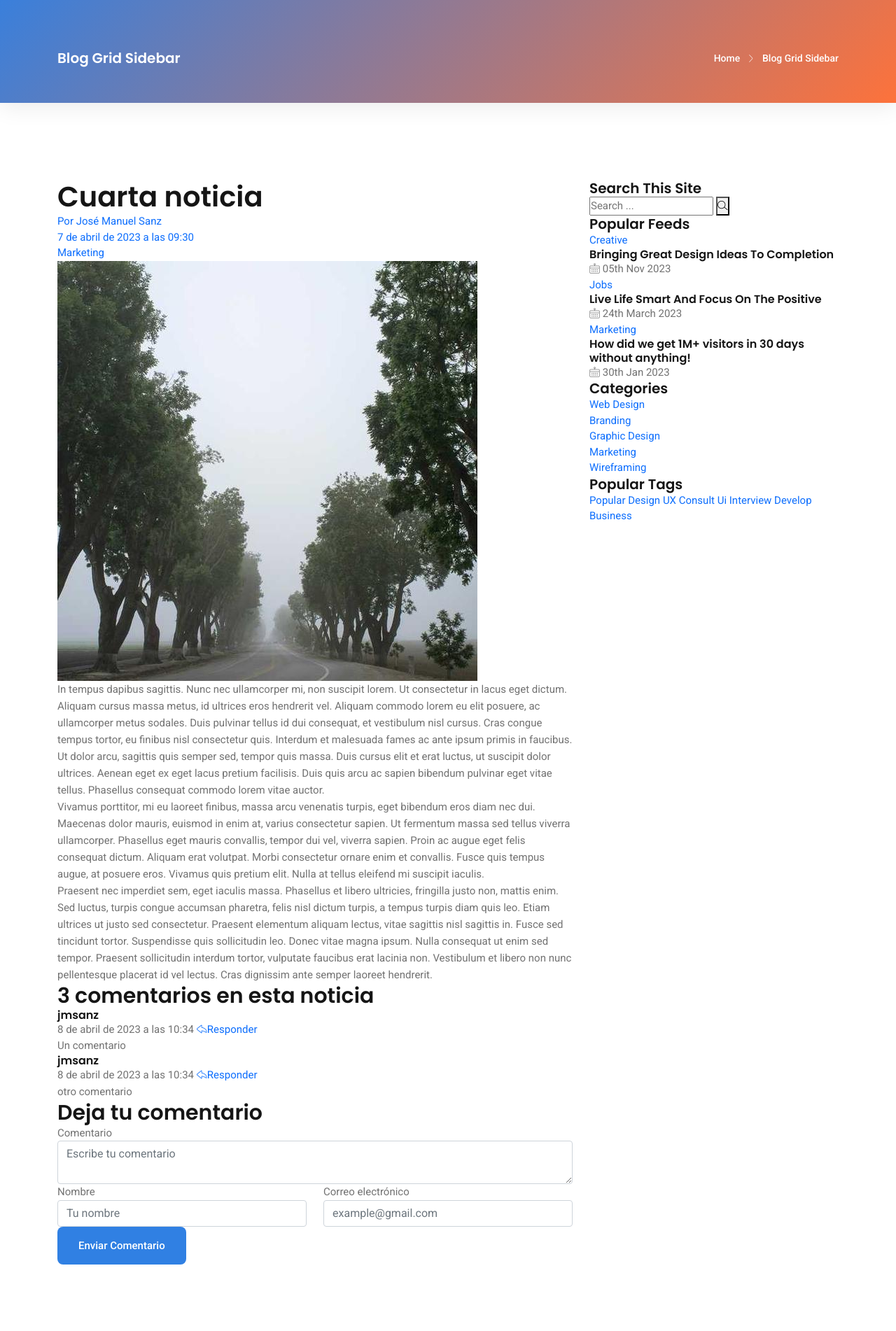
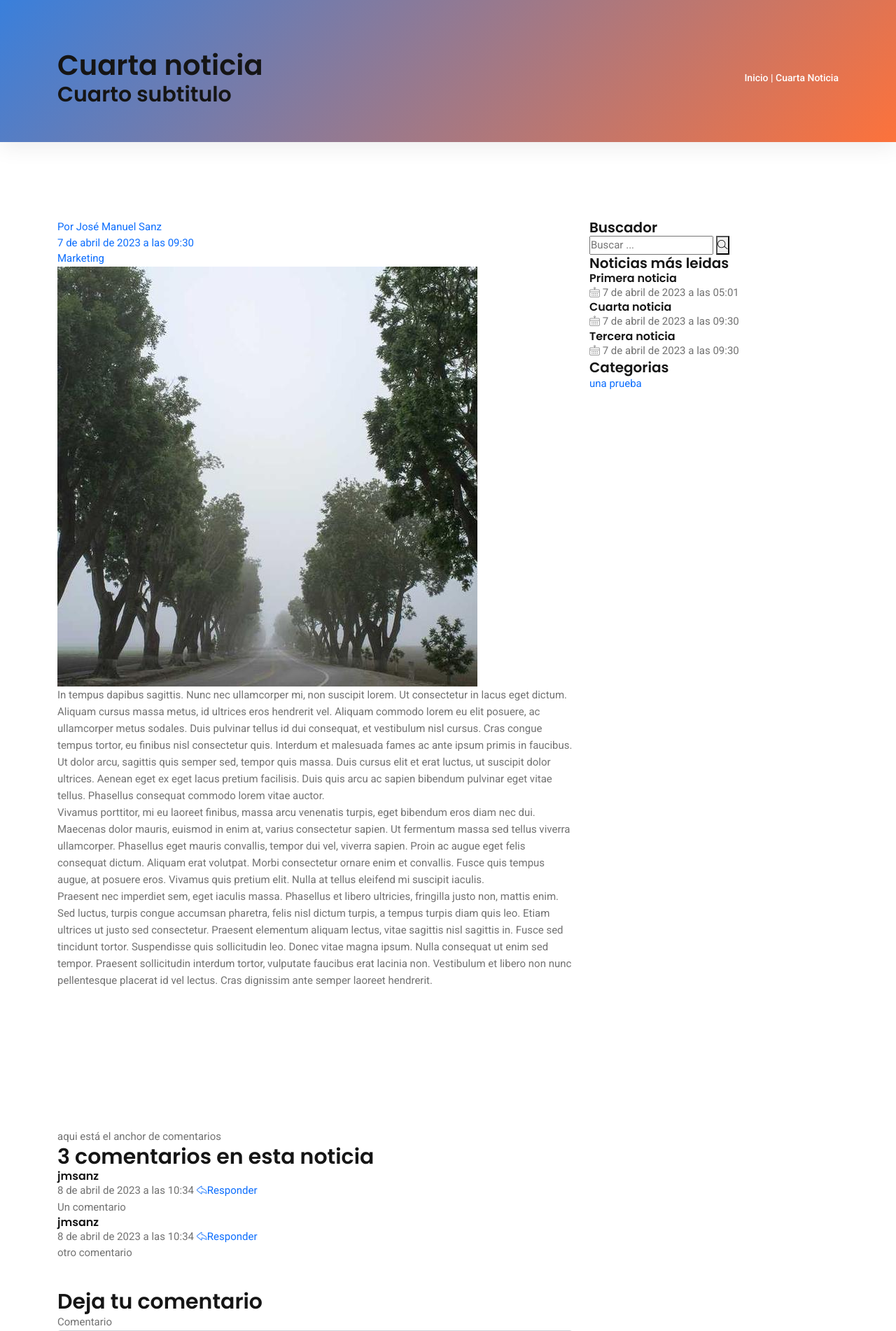
Before and after one commit to jmsanzprieto/webpersonal, a Django app: a page that uses core/templates/core/base.html in a window 1280 px wide. Shown: the part 71-1973 px from the top of the page at 70% size. Run offline with Django 4.2, Linux system fonts and the light colour scheme; data comes from the database, SQL or seed files in the repository; both versions use the stored data as it was after the commit; some libraries are stand-ins or nearby versions.

Commit message:
Añadido el buscador y las categorias, con sus respectivas vistas

```diff
--- a/blog/templates/blog/noticia.html
+++ b/blog/templates/blog/noticia.html
@@ -5,22 +5,11 @@
     {% for noticias in noticias %}
     <!-- INCLUIMOS EL CONTENIDO QUE VARIA DENTRO  DEL BLOCK CONTENT -->
     {% block content %}
-    {%  if 'OK' in request.GET %}
-    <div class="text-center mb-3">
-        <div class="fw-bolder alert alert-success"><span class="text-success">  El comentario se ha guardado correctamente</span></div>
-    </div>
-    {% endif %}
-    {%  if 'KO' in request.GET %}
-        <div class="text-center mb-3">
-            <div class="fw-bolder alert alert-danger"><span class="text-danger">  Se ha producido un error guardando el comentario</span></div>
-        </div>
-    {% endif %}
     <div class="blog-single">
     <div class=single-inner>
     <div class=post-details>
     <div class=main-content-head>
     <div class=meta-information>
-    <h2 class=post-title>{{noticia.titulo}} </h2>
 
     <ul class=meta-info>
     <li>
@@ -47,6 +36,10 @@
     </div>
 
     <!-- COMENTARIOS -->
+
+    <a name="comentario" style="margin-top: 200px;">aqui está el anchor de comentarios</a>
+
+
     <div class=post-comments>
     <h3 class=comment-title><span> {{ noticia.comentarios.count }} comentarios en esta noticia</span></h3>
 
@@ -68,8 +61,18 @@
     {% endfor %}
     </ul>
     </div>
-
-
+    <div class="mensajes" style="padding: 20px;">
+    {%  if 'OK' in request.GET %}
+    <div class="text-center mb-3">
+        <div class="alert alert-success"><span class="text-success">  El comentario se ha guardado correctamente</span></div>
+    </div>
+    {% endif %}
+    {%  if 'KO' in request.GET %}
+        <div class="text-center mb-3">
+            <div class="alert alert-danger"><span class="text-danger">  Se ha producido un error guardando el comentario</span></div>
+        </div>
+    {% endif %}
+</div>
     <div class=comment-form>
     <h3 class=comment-reply-title>Deja tu comentario</h3>
     <form id="ComentarioForm" action="{% url 'procesar_comentario' %}" method="POST">
--- a/blog/views.py
+++ b/blog/views.py
@@ -4,7 +4,7 @@
 from django.urls import reverse
 
 # Importamos el modelo para acceder a la bd
-from .models import Blog,Comentario
+from .models import Blog,Comentario,Categoria
 
 
 # Importamos el formulario que hemos creado
@@ -34,7 +34,31 @@
         comentarios_aprobados = self.object.comentarios.filter(aprobado=True)
         context['comentarios_aprobados'] = comentarios_aprobados
 
+        # Llamar al método aumentar_visitas() del modelo Blog
+        self.object.aumentar_visitas()
+
         return context
+
+# Mostramos las noticias de una categoria concreta
+class categoria(DetailView):
+    model = Categoria
+    template_name = 'blog/categoria.html'
+    context_object_name = 'categoria'
+    slug_field = 'slug'
+
+    def get_context_data(self, **kwargs):
+        context = super().get_context_data(**kwargs)
+
+        # Obtener la categoría actual
+        categoria_actual = self.get_object()
+
+        # Obtener todas las noticias relacionadas con la categoría actual
+        noticias = categoria_actual.noticias.all()
+
+        context['noticias'] = noticias
+        return context
+
+
 
 
 # Guardar comentarios
@@ -54,11 +78,17 @@
         try:
             blog = Blog.objects.get(slug=nombre_pagina)
         except Blog.DoesNotExist:
-            return redirect('/blog/'+nombre_pagina+"?KO")
+            return redirect('/blog/'+nombre_pagina+"?KO#comentario")
 
         # Agregar el objeto Blog al campo de ManyToManyField del modelo Comentario
         comentario.save() # Guardar el comentario para obtener un ID
         comentario.blog.add(blog) # Agregar el objeto Blog
         comentario.save() # Guardar el comentario con la relación ManyToManyField actualizada
 
-        return redirect('/blog/'+nombre_pagina+"?OK")
+        return redirect('/blog/'+nombre_pagina+"?OK#comentario")
+
+# Buscar resultados
+def buscar_noticias(request):
+    query = request.POST.get('cadena')
+    resultado = Blog.buscar(query)
+    return render(request, 'blog/resultado.html', {'resultados': resultado})
--- a/core/templates/core/base.html
+++ b/core/templates/core/base.html
@@ -6,7 +6,18 @@
     {% load static %}
     <meta charset="utf-8" />
     <meta http-equiv="x-ua-compatible" content="ie=edge" />
-    <title>José Manuel Sanz</title>
+    <title>
+        {% if noticia %}
+            {{ noticia.titulo }}
+        {% elif pagina %}
+            {{ pagina.titulo }}
+        {% elif categoria %}
+            {{ categoria.nombre}}
+        {% else %}
+            Inicio
+        {% endif %}
+    | José Manuel Sanz
+    </title>
     <meta name="description" content="" />
     <meta name="viewport" content="width=device-width, initial-scale=1" />
     <link rel="shortcut icon" type="image/x-icon" href="{% static 'core/assets/images/favicon.svg' %}" />
@@ -22,16 +33,7 @@
 </head>
 <body>
 
-<div class=preloader>
-<div class=preloader-inner>
-<div class=preloader-icon>
-<span></span>
-<span></span>
-</div>
-</div>
-</div>
-
-<!-- Start Header Area -->
+    <!-- Start Header Area -->
 <header class="header navbar-area">
     <div class="container">
         <div class="row align-items-center">
@@ -78,13 +80,37 @@
 <div class="row align-items-center">
 <div class="col-lg-6 col-md-6 col-12">
 <div class=breadcrumbs-content>
-<h1 class=page-title>Blog Grid Sidebar</h1>
+<h2 class=page-title>
+    {% if noticia %}
+        <h2>{{ noticia.titulo }}</h2>
+        <h3>{{ noticia.subtitulo}}</h3>
+    {% elif pagina %}
+        <h2>{{ pagina.titulo }}</h2>
+        <h3>{{ pagina.subtitulo }}</h3>
+    {% elif categoria %}
+        <h3>Noticias de la categoria: {{ categoria.nombre}}</h3>
+    {% elif resultados %}
+        <h3>Resultados de la busqueda</h3>
+        {% else %}
+        <h2>Inicio</h2>
+    {% endif %}
+</h2>
 </div>
 </div>
 <div class="col-lg-6 col-md-6 col-12">
 <ul class=breadcrumb-nav>
-<li><a href=index.html>Home</a></li>
-<li>Blog Grid Sidebar</li>
+
+
+    {% if noticia %}
+    <li><a href="{% url 'home' %}">Inicio</a>
+        <a href="/blog/{{noticia.slug}}/"> | {{ noticia.titulo }}</a>
+    </li>
+    {% elif pagina %}
+    <li><a href="{% url 'home' %}">Inicio</a>
+        <a href="/pagina/{{pagina.slug}}/"> | {{ pagina.titulo }} </a>
+    </li>
+    {% endif %}
+
 </ul>
 </div>
 </div>
@@ -107,78 +133,36 @@
 <div class=sidebar>
 
 <div class="widget search-widget">
-<h5 class=widget-title>Search This Site</h5>
-<form action="#">
-<input type=text placeholder="Search ...">
+<h5 class=widget-title>Buscador</h5>
+<form id="BusquedaForm" action="{% url 'buscar_noticias' %}" method="POST">
+{% csrf_token %}
+<input type=text name="cadena" placeholder="Buscar ...">
 <button type=submit><i class="lni lni-search-alt"></i></button>
 </form>
 </div>
 
+<div class="widget popular-feeds">
+<h5 class=widget-title>Noticias más leidas</h5>
+<div class=popular-feed-loop>
 
-<div class="widget popular-feeds">
-<h5 class=widget-title>Popular Feeds</h5>
-<div class=popular-feed-loop>
-<div class=single-popular-feed>
-<div class=feed-desc>
-<a href="javascript:void(0)" class=cetagory>Creative</a>
-<h6 class=post-title><a href=blog-single.html>Bringing Great Design
-Ideas To Completion</a></h6>
-<span class=time><i class="lni lni-calendar"></i> 05th Nov 2023</span>
-</div>
-</div>
-<div class=single-popular-feed>
-<div class=feed-desc>
-<a href="javascript:void(0)" class=cetagory>Jobs</a>
-<h6 class=post-title><a href=blog-single.html>Live Life Smart And
-Focus On The Positive</a></h6>
-<span class=time><i class="lni lni-calendar"></i> 24th March 2023</span>
-</div>
-</div>
-<div class=single-popular-feed>
-<div class=feed-desc>
-<a href="javascript:void(0)" class=cetagory>Marketing</a>
-<h6 class=post-title><a href=blog-single.html>How did we get 1M+
-visitors in 30 days without anything!</a></h6>
-<span class=time><i class="lni lni-calendar"></i> 30th Jan 2023</span>
-</div>
-</div>
+    {% for noticia in mas_leidas %}
+        <div class=single-popular-feed>
+        <div class=feed-desc>
+        <h6 class=post-title><a href="/blog/{{noticia.slug}}">{{ noticia.titulo }}</a></h6>
+        <span class=time><i class="lni lni-calendar"></i> {{ noticia.fecha_creacion }}</span>
+    </div>
+    </div>
+    {% endfor %}
 </div>
 </div>
 
 
-<div class="widget categories-widget">
-<h5 class=widget-title>Categories</h5>
-<ul class=custom>
-<li>
-<a href="javascript:void(0)">Web Design</a>
-</li>
-<li>
-<a href="javascript:void(0)">Branding</a>
-</li>
-<li>
-<a href="javascript:void(0)">Graphic Design</a>
-</li>
-<li>
-<a href="javascript:void(0)">Marketing</a>
-</li>
-<li>
-<a href="javascript:void(0)">Wireframing</a>
-</li>
-</ul>
-</div>
-
-
 <div class="widget popular-tag-widget">
-<h5 class=widget-title>Popular Tags</h5>
+<h5 class=widget-title>Categorias</h5>
 <div class=tags>
-<a href="javascript:void(0)">Popular</a>
-<a href="javascript:void(0)">Design</a>
-<a href="javascript:void(0)">UX</a>
-<a href="javascript:void(0)">Consult</a>
-<a href="javascript:void(0)">Ui</a>
-<a href="javascript:void(0)">Interview</a>
-<a href="javascript:void(0)">Develop</a>
-<a href="javascript:void(0)">Business</a>
+{% for categoria in categorias %}
+<a href="/categoria/{{categoria.slug}}/"> {{ categoria.nombre}}</a>
+{% endfor %}
 </div>
 </div>
 
@@ -202,12 +186,12 @@ visitors in 30 days without anything!</a></h6>
 
 <div class="single-footer f-about">
 <div class=logo>
-<a href=index.html>
-<img src="{% static 'core/assets/images/logo/logo.svg' %}" alt="#" data-pagespeed-url-hash=3401173408 onload="pagespeed.CriticalImages.checkImageForCriticality(this);">
+<a href="{% url 'home' %}">
+<img src="{% static 'core/assets/images/logo/logo.svg' %}" alt="#">
 </a>
 </div>
-<p>Making the world a better place through constructing elegant hierarchies.</p>
-<p class=copyright-text><span>© 2023 Blink.</span>Designed and Developed by <a href="https://graygrids.com/" rel=nofollow target=_blank>GrayGrids</a>
+<p>Un blog fruto del aprendizaje de Python / Django.</p>
+<p class=copyright-text><span>José Manuel Sanz © 2023 </span>Basado en el tema Blink de <a href="https://graygrids.com/" rel=nofollow target=_blank>GrayGrids</a>
 </p>
 </div>
 
--- a/core/templates/core/pagina.html
+++ b/core/templates/core/pagina.html
@@ -5,10 +5,7 @@
     <!-- INCLUIMOS EL CONTENIDO QUE VARIA DENTRO  DEL BLOCK CONTENT -->
     {% block content %}
     <div class="row align-items-center">
-        <h2 class=post-title>{{pagina.titulo}} </h2>
-
         <p>{{pagina.contenido|linebreaks}}</p>
-
     </div>
     {% endblock %}
     {% endfor %}
--- a/core/views.py
+++ b/core/views.py
@@ -1,19 +1,24 @@
-from django.shortcuts import render, HttpResponse,get_object_or_404
+from django.shortcuts import render, HttpResponse, get_object_or_404
 from django.views.generic.detail import DetailView
-
-
 
 # Importamos el modelo para acceder a la bd
 from .models import Pagina
-from .utils import obtener_paginas
+from blog.models import Blog, Categoria
 
 
-# Vista pagina about
-def about(request):
-    return render(request, "core/about.html")
+from .utils import obtener_paginas
+from blog.utils import mas_leidas,lista_categorias
 
 def paginas_context(request):
     return {'paginas': obtener_paginas()}
+
+def noticias_context(request):
+    return {'mas_leidas': mas_leidas()}
+
+def categorias_context(request):
+    return {'categorias': lista_categorias()}
+
+
 
 class pagina(DetailView):
     model = Pagina
--- a/webpersonal/settings.py
+++ b/webpersonal/settings.py
@@ -67,6 +67,8 @@ TEMPLATES = [
                 'django.contrib.auth.context_processors.auth',
                 'django.contrib.messages.context_processors.messages',
                 'core.views.paginas_context',
+                'core.views.noticias_context',
+                'core.views.categorias_context',
             ],
         },
     },
--- a/webpersonal/urls.py
+++ b/webpersonal/urls.py
@@ -19,7 +19,9 @@ from core import views as core_views
 from blog import views as blog_views
 from core.views import pagina
 from blog.views import noticia
+from blog.views import categoria
 from blog.views import agregar_comentario
+from blog.views import buscar_noticias
 
 
 
@@ -33,17 +35,18 @@ urlpatterns = [
     # Mostramos una noticia concreta
     path('blog/<slug:slug>/', noticia.as_view(), name='noticia'),
     # Mostramos una noticia concreta
-
-     # Mostramos una pagina concreta
+    # Mostramos una pagina concreta
     path('pagina/<slug:slug>/', pagina.as_view(), name='pagina-detalle'),
     # Mostramos una pagina concreta
-    path('about',core_views.about, name="about"),
-    #path('contacto',core_views.contacto, name="contacto"),
+    # Mostramos una categoria concreta
+    path('categoria/<slug:slug>/', categoria.as_view(), name='categoria'),
+    # Mostramos una categoria concreta
     path('contacto', include('contacto.urls')),
     path('admin/', admin.site.urls),
 
     # otras URLs existentes...
     path('procesar-comentario/', blog_views.agregar_comentario, name='procesar_comentario'),
+    path('buscar-noticia/', blog_views.buscar_noticias, name='buscar_noticias'),
 ]
 
 
```
Also changed, not shown: blog/admin.py (+9 -0 lines), blog/models.py (+36 -1 lines), blog/templates/blog/categoria.html (added, +48 -0 lines), blog/templates/blog/noticia copy.html (deleted, +0 -86 lines), blog/templates/blog/resultado.html (added, +47 -0 lines), blog/utils.py (added, +10 -0 lines), blog/migrations/0008_blog_num_visitas.py (added), blog/migrations/0009_categoria_blog_categorias.py (added), blog/migrations/0010_alter_categoria_slug.py (added), blog/migrations/0011_remove_blog_categorias_categoria_noticias.py (added), core/utils.py (line endings or trailing spaces), db.sqlite3.
